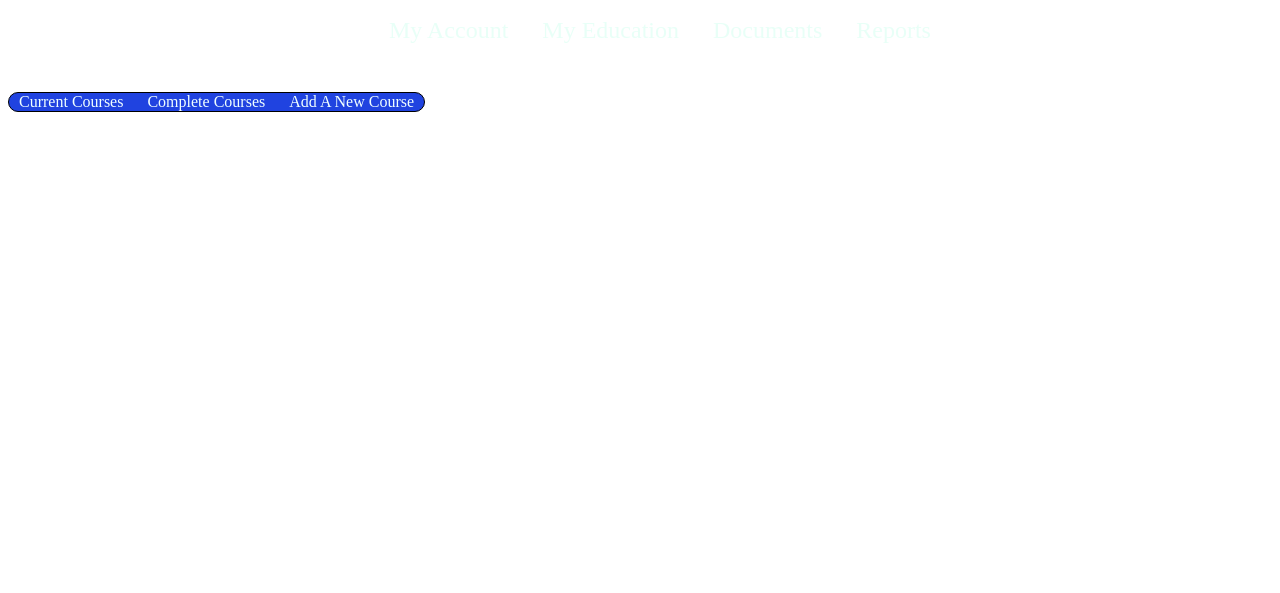
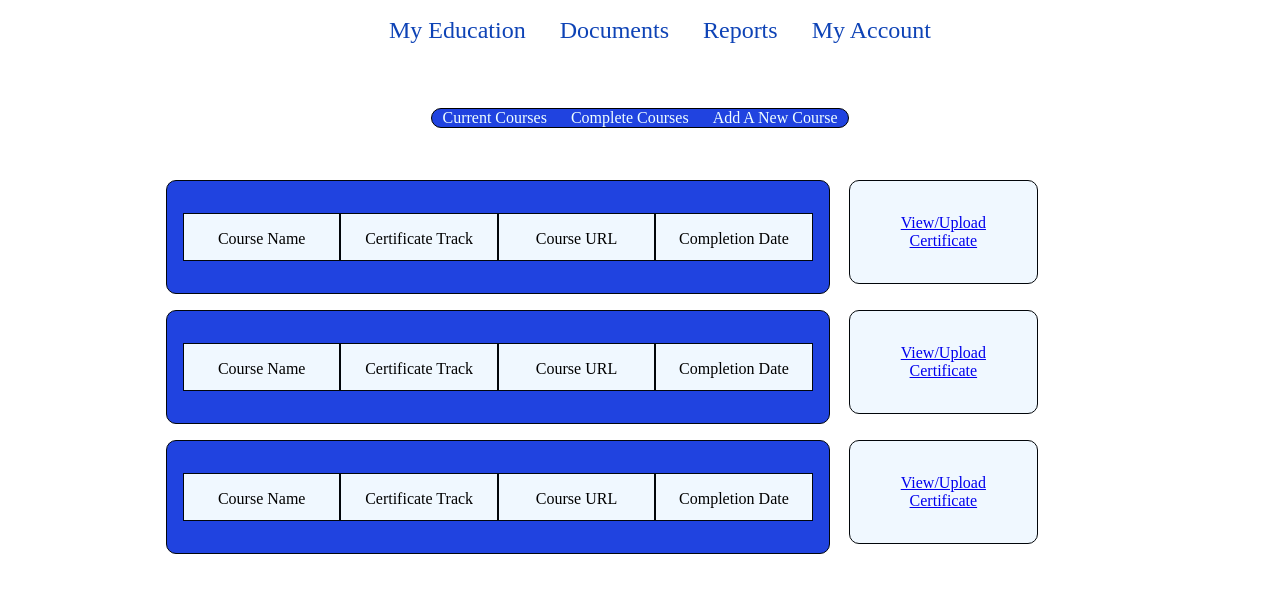
Before and after one commit to Bob-Maryville/COSC231-ProjectFolders, a plain HTML site: page CompletedCourses.html in a window 1280 px wide. Shown: the part 85-678 px from the top of the page. Drawn offline with Linux system fonts and the light colour scheme.

Commit message:
updates to html and css completed courses

```diff
--- a/CompletedCourses.css
+++ b/CompletedCourses.css
@@ -63,3 +63,63 @@ nav ul li a:hover {
 .bubble a:hover {
     color: rgb(32, 18, 92);
 }
+
+.container {
+    display: flex;
+    flex-direction: column;
+    align-items: center;
+    margin-top: 20px;
+}
+
+.courses-container {
+    width: 70%;
+    box-sizing: border-box;
+}
+
+.course-details {
+    display: flex;
+    justify-content: space-around;
+    border: 1px solid #02060a;
+    border-radius: 10px;
+    padding: 1em;
+    background-color: #2043e0;
+    margin: 0;
+    height: 80px;
+}
+
+.course-description {
+    border: 1px solid #02060a;
+    margin: 1em 0;
+    padding: 1em;
+    text-align: center;
+    background-color: aliceblue;
+    flex: 1;
+}
+
+.upload-container {
+    width: 20%;
+    box-sizing: border-box;
+    margin-left: 2%;
+    height: 80px;
+}
+
+.cert-upload {
+    display: flex;
+    align-items: center;
+    justify-content: center;
+    background-color: aliceblue;
+    border: 1px solid #02060a;
+    padding: 1em;
+    text-align: center;
+    border-radius: 10px;
+    height: 70px;
+}
+
+.pair-container {
+    display: flex;
+    flex-direction: row;
+    align-items: stretch;
+    margin-bottom: 1em;
+    width: 75%;
+    box-sizing: border-box;
+}
--- a/CompletedCourses.html
+++ b/CompletedCourses.html
@@ -2,79 +2,71 @@
 <html>
 <head>
     <title>ScholarHub - Completed Courses</title>
-    <style>
-        header {
-        text-align: center;
-        background-color: #007bff;
-        color: white;
-        }
-        h1 {
-            margin: 0;
-            font-size: 3em;
-        }
-        .logo {
-            vertical-align: middle;
-            max-height: 50px;
-        }
-        nav {
-            text-align: center;
-            margin-top: 20px;
-        }
-        nav ul {
-            list-style-type: none;
-        }
-        nav ul li {
-            display: inline;
-            margin: 0 15px;
-        }
-        nav ul li a {
-            color: rgba(127, 255, 212, 0.178);
-            text-decoration: none;
-            font-size: 1.5em;
-        }
-        nav ul li a:hover {
-            color: darkblue;
-        }
-        .bubble {
-            text-align: center;
-            background-color: #2043e0;
-            border: 1px solid;
-            border-radius: 15px;
-            display: inline-block;
-            margin: 2em auto;
-            width: fit-content;
-        }
-        .bubble a {
-            color: azure;
-            text-decoration: none;
-            font-size: 1em;
-            margin: 0 10px;
-        }
-        .bubble a:hover {
-            color: rgb(32, 18, 92);
-        }
-    </style>
+    <link rel="stylesheet" type="text/css" href="CompletedCourses.css">
 </head>
 <body>
     <header>
-        <!-- path setup for logo-->
-        <img src="path_to_ScholarHub_logo.jpg" alt="ScholarHub Logo" class="logo">
+        <img src="C:\Users\Brian\Desktop\project management\ScholarHubLogo.jpg" alt="ScholarHub Logo" class="logo">
         <h1>ScholarHub</h1>
     </header>
 
     <nav>
         <ul>
-            <li><a href="my-account.html">My Account</a></li>
             <li><a href="my-education.html">My Education</a></li>
             <li><a href="documents.html">Documents</a></li>
             <li><a href="reports.html">Reports</a></li>
+            <li><a href="my-account.html">My Account</a></li>
         </ul>
     </nav>
 
-    <div class="bubble">
-        <a href="current-courses.html">Current Courses</a>
-        <a href="completed-courses.html">Complete Courses</a>
-        <a href="add-new-course.html">Add A New Course</a>
+    <div class="bubble-container">
+        <div class="bubble">
+            <a href="current-courses.html">Current Courses</a>
+            <a href="completed-courses.html">Complete Courses</a>
+            <a href="add-new-course.html">Add A New Course</a>
+        </div>
+    </div>
+
+     <div class="container">
+        <div class="pair-container">
+            <div class="courses-container">
+                <div class="course-details">
+                    <div class="course-description">Course Name</div>
+                    <div class="course-description">Certificate Track</div>
+                    <div class="course-description">Course URL</div>
+                    <div class="course-description">Completion Date</div>
+                </div>
+            </div>
+            <div class="upload-container">
+                <a href="upload1.html" class="cert-upload">View/Upload Certificate</a>
+            </div>
+        </div>
+        <div class="pair-container">
+            <div class="courses-container">
+                <div class="course-details">
+                    <div class="course-description">Course Name</div>
+                    <div class="course-description">Certificate Track</div>
+                    <div class="course-description">Course URL</div>
+                    <div class="course-description">Completion Date</div>
+                </div>
+            </div>
+            <div class="upload-container">
+                <a href="upload2.html" class="cert-upload">View/Upload Certificate</a>
+            </div>
+        </div>
+        <div class="pair-container">
+            <div class="courses-container">
+                <div class="course-details">
+                    <div class="course-description">Course Name</div>
+                    <div class="course-description">Certificate Track</div>
+                    <div class="course-description">Course URL</div>
+                    <div class="course-description">Completion Date</div>
+                </div>
+            </div>
+            <div class="upload-container">
+                <a href="upload3.html" class="cert-upload">View/Upload Certificate</a>
+            </div>
+        </div>
     </div>
 </body>
 </html>
```
